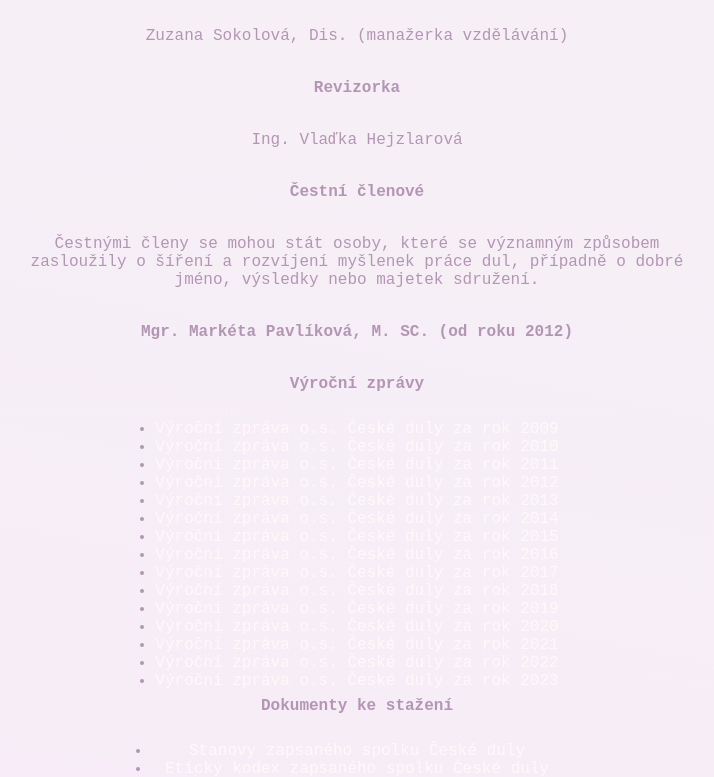
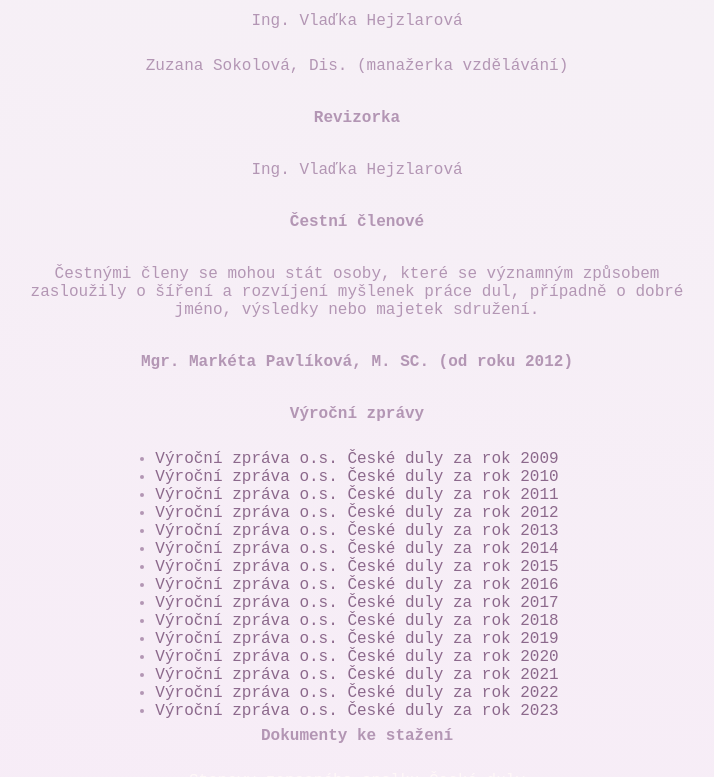
Before and after one commit to CreativeOxana/mojedula, a React (Vite) app: page /about in a window 1280 px wide. Shown: the part 1111-1888 px from the top of the page, without its empty margins (283-997 px from the left). Built offline with nearby package versions, Linux system fonts and the light colour scheme; a web font is replaced by a local one.

Commit message:
Update style.css

```diff
--- a/src/pages/components/About/style.css
+++ b/src/pages/components/About/style.css
@@ -1,7 +1,7 @@
-.container.about {
+.container.info {
   margin-top: 150px;
 }
 
-.container.about .annual_report a {
+.container.info .annual_report a {
   color: var(--brand-color);
 }
```
